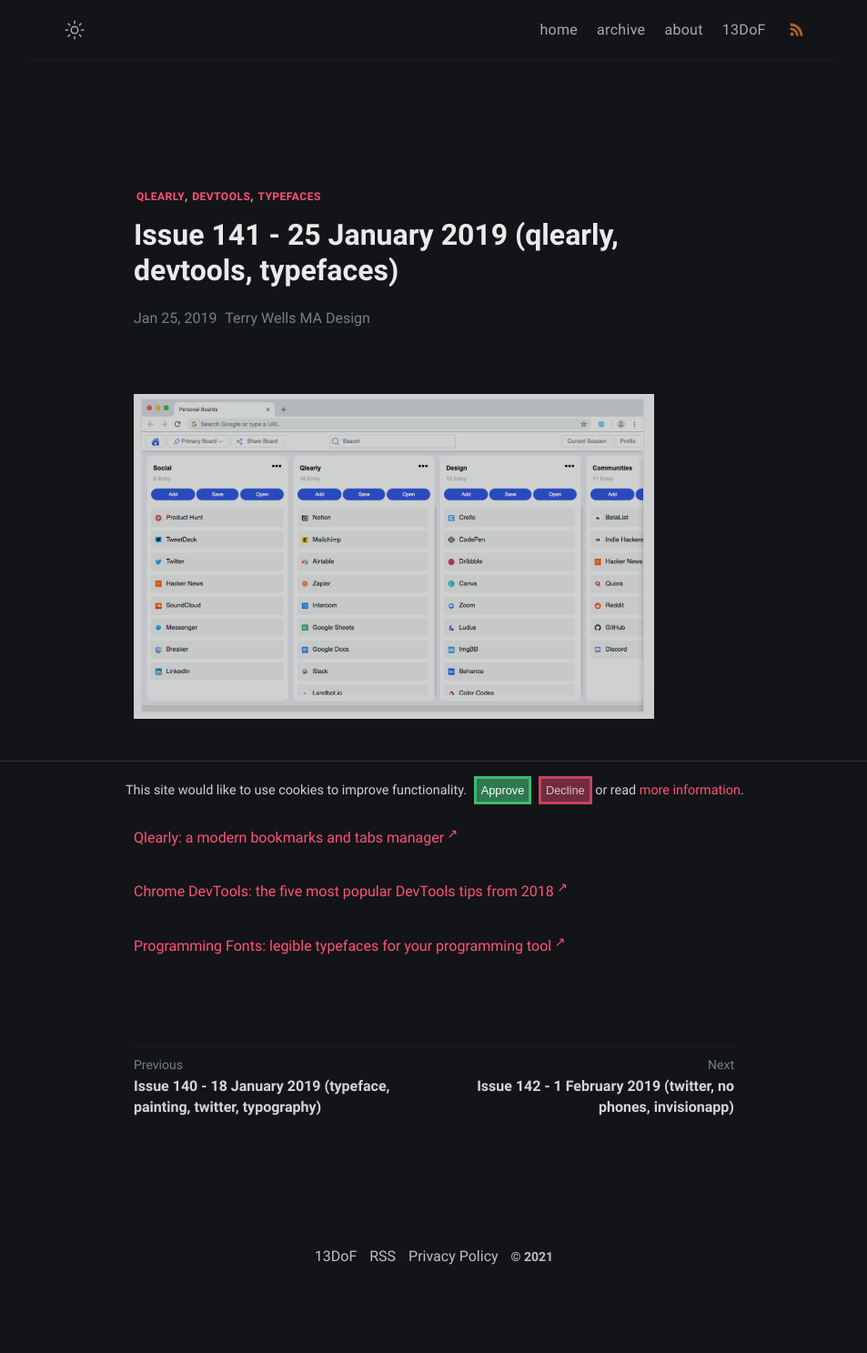
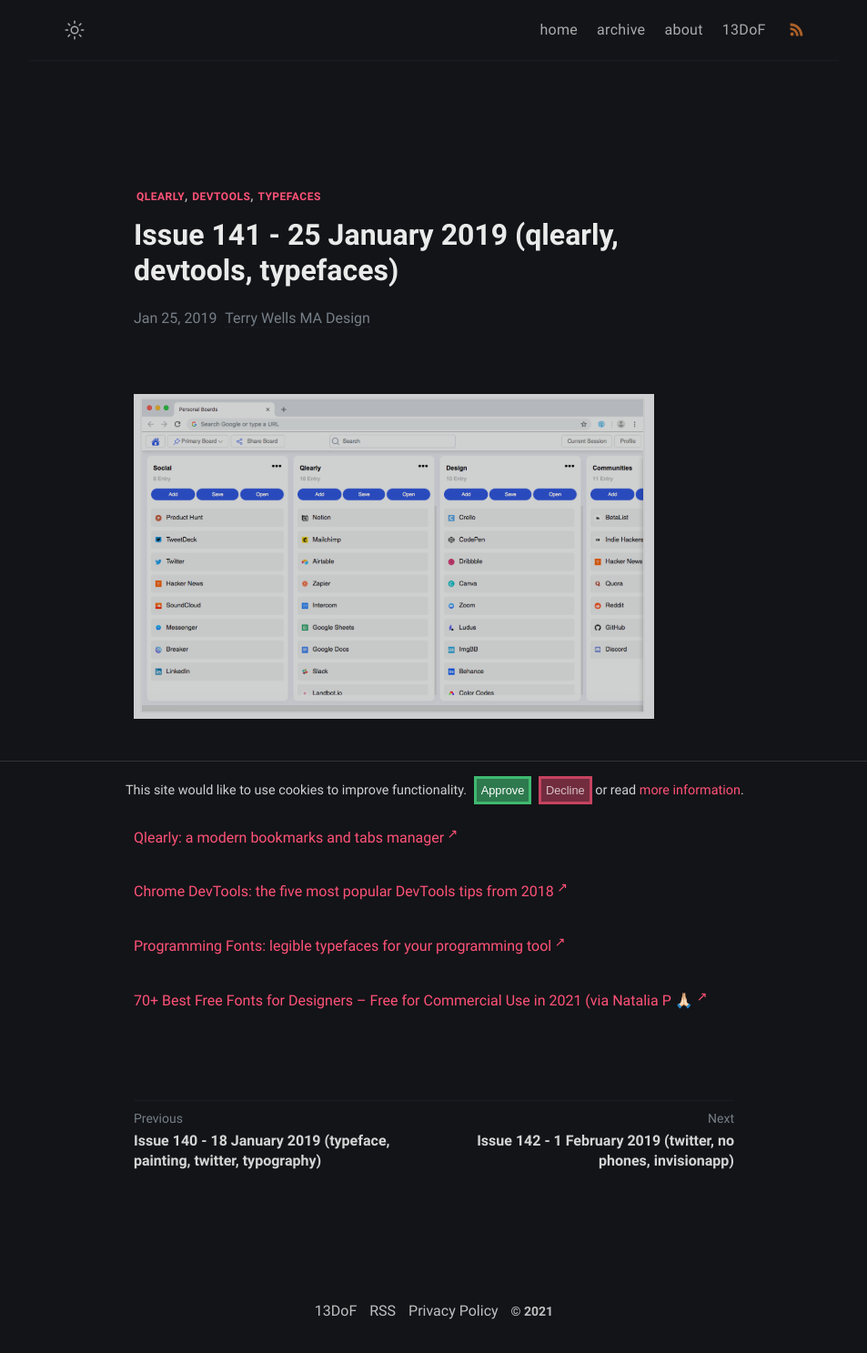
Before and after one commit to wristtattoo/jekyll-klise, a Jekyll site: the page built from _posts/2020-11-03-issue-141-25-january-2019-qlearly-devtools-typefaces.md, in a window 1280 px wide. Shown: the whole page at 91% size, without its empty margins (163-1116 px from the left). Built offline with Jekyll 4.4.1, drawn with Linux system fonts in a browser that asks for light colours; a script that is not in the unit is left out; before the commit the page ends 1428 px from its top, so only the background shows below that.

Commit message:
Update Links of The Week “2020-11-03-issue-141-25-january-2019-qlearly-devtools-typefaces”

```diff
--- a/_posts/2020-11-03-issue-141-25-january-2019-qlearly-devtools-typefaces.md
+++ b/_posts/2020-11-03-issue-141-25-january-2019-qlearly-devtools-typefaces.md
@@ -13,3 +13,5 @@
 <a href="https://umaar.com/dev-tips/190-five-popular-2018-tips" target="_blank">Chrome DevTools: the five most popular DevTools tips from 2018</a>
 
 <a href="https://app.programmingfonts.org/" target="_blank">Programming Fonts: legible typefaces for your programming tool</a>
+
+[70+ Best Free Fonts for Designers – Free for Commercial Use in 2021 (via Natalia P 🙏🏻 ](https://www.websiteplanet.com/blog/best-free-fonts/){:title="70+ Best Free Fonts for Designers – Free for Commercial Use in 2021"}{:alt="70+ Best Free Fonts for Designers – Free for Commercial Use in 2021"}{:target="_blank"}
```
